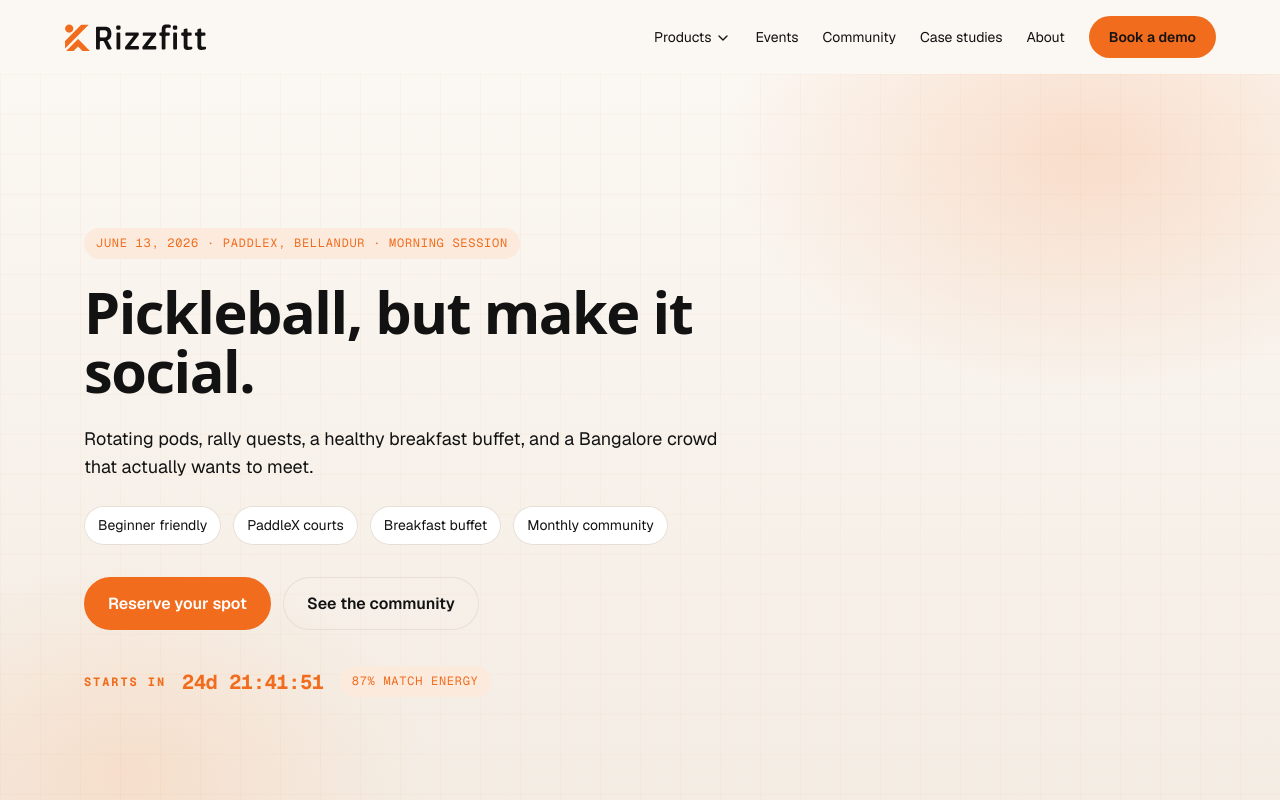
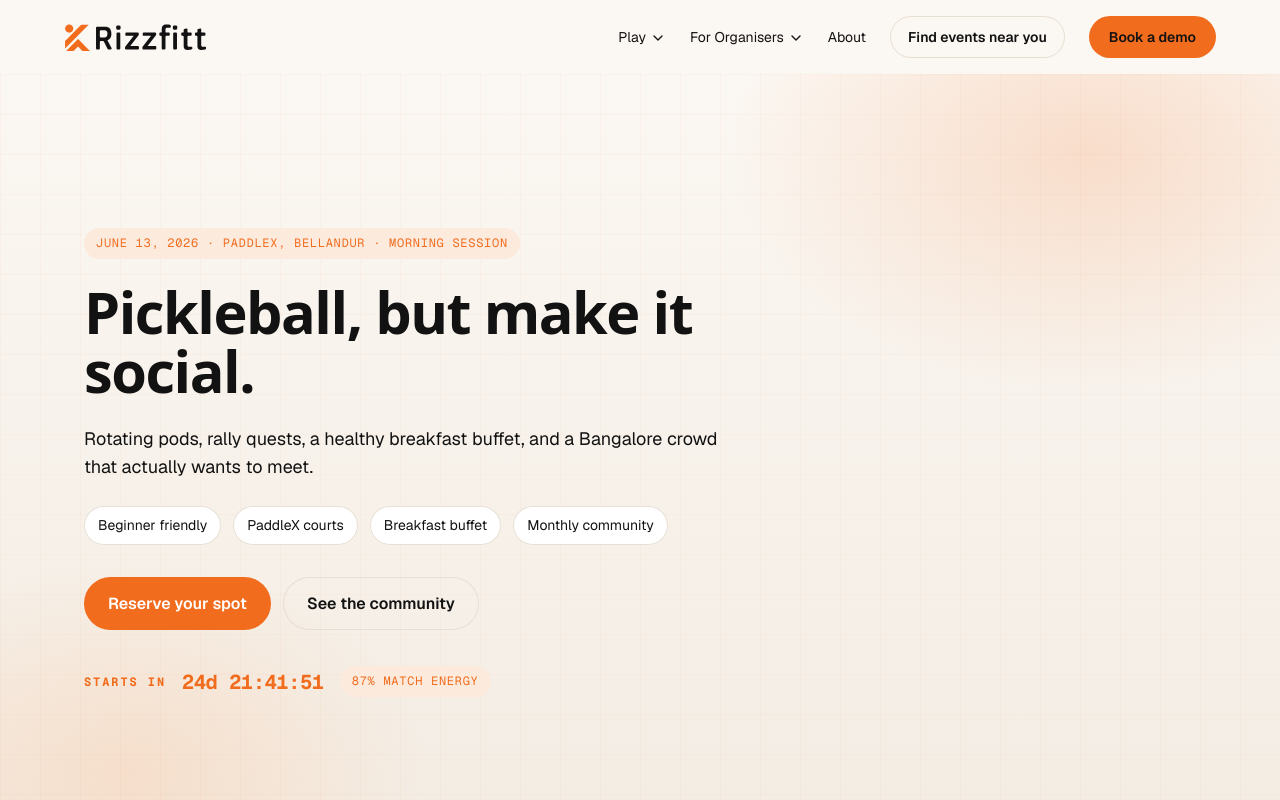
Before and after one commit to TheGraphicKing/rizzfitt-landing-page, a Next.js app: page /events/the-morning-community in a window 1280 px wide. Shown: the top 800 px of the page. Built offline with nearby package versions, Linux system fonts and the light colour scheme; a web font is replaced by a local one.

Commit message:
Task 3: two-path nav (Play / For Organisers) with a11y dropdowns + mobile sections, footer restructure, /pricing page, fix latent product 404s

```diff
--- a/components/layout/Footer.tsx
+++ b/components/layout/Footer.tsx
@@ -7,30 +7,23 @@ import { CONTACT, whatsappLink } from "@/lib/contact";
 
 const COLUMNS: { title: string; links: { label: string; href: string }[] }[] = [
   {
-    title: "Products",
+    title: "Play",
+    links: [
+      { label: "All events", href: "/events" },
+      { label: "Social mixers", href: "/mixers" },
+      { label: "RizzFitt Connect", href: "/products/connect" },
+      { label: "Find events near you", href: "/events" },
+    ],
+  },
+  {
+    title: "For organisers",
     links: [
       { label: "Tournament OS", href: "/products/tournament-os" },
       { label: "Community OS", href: "/products/community-os" },
       { label: "Run Club OS", href: "/products/run-clubs" },
-      { label: "RizzFitt Connect", href: "/products/connect" },
-    ],
-  },
-  {
-    title: "Events",
-    links: [
-      { label: "All events", href: "/events" },
-      { label: "Social mixers", href: "/community" },
-      { label: "List your tournament", href: "/list-your-tournament" },
       { label: "Case studies", href: "/case-studies" },
-    ],
-  },
-  {
-    title: "Community",
-    links: [
-      { label: "Social mixers", href: "/community" },
-      { label: "Run clubs", href: "/products/run-clubs" },
-      { label: "About", href: "/about" },
-      { label: "FAQ", href: "/faq" },
+      { label: "Pricing", href: "/pricing" },
+      { label: "Book a demo", href: "/book-a-demo" },
     ],
   },
   {
@@ -39,7 +32,7 @@ const COLUMNS: { title: string; links: { label: string; href: string }[] }[] = [
       { label: "Partner with us", href: "/partner-with-us" },
       { label: "Sponsor an event", href: "/partner-with-us" },
       { label: "Become a venue", href: "/partner-with-us" },
-      { label: "Creators", href: "/partner-with-us" },
+      { label: "List your tournament", href: "/list-your-tournament" },
     ],
   },
   {
--- a/components/layout/Nav.tsx
+++ b/components/layout/Nav.tsx
@@ -10,57 +10,70 @@ import {
   Users,
   Footprints,
   Handshake,
+  Calendar,
+  FileText,
+  Tag as TagIcon,
+  MapPin,
   type LucideIcon,
 } from "lucide-react";
-import { products } from "@/data";
 import { cn } from "@/lib/cn";
 import { Logo } from "./Logo";
 
-/** Lucide icon lookup for product entries (design system PART 6.2). */
-const PRODUCT_ICONS: Record<string, LucideIcon> = {
-  Trophy,
-  Users,
-  Footprints,
-  Handshake,
+type MenuItem = {
+  label: string;
+  href: string;
+  desc: string;
+  icon: LucideIcon;
+  soon?: boolean;
 };
 
-const PRIMARY_LINKS = [
-  { label: "Events", href: "/events" },
-  { label: "Community", href: "/community" },
-  { label: "Case studies", href: "/case-studies" },
-  { label: "About", href: "/about" },
-] as const;
+/** Two audience tracks. Hrefs are explicit (not slug-derived) so they always
+ *  resolve to the real routes. */
+const PLAY_MENU: MenuItem[] = [
+  { label: "Events", href: "/events", desc: "Every tournament, league & mixer", icon: Calendar },
+  { label: "Social Mixers", href: "/mixers", desc: "Beginner-friendly pickleball mornings", icon: Users },
+  { label: "RizzFitt Connect", href: "/products/connect", desc: "Find your next match", icon: Handshake, soon: true },
+];
+
+const ORG_MENU: MenuItem[] = [
+  { label: "Tournament OS", href: "/products/tournament-os", desc: "Run a tournament like a broadcast", icon: Trophy },
+  { label: "Community OS", href: "/products/community-os", desc: "Turn players into a community", icon: Users },
+  { label: "Run Club OS", href: "/products/run-clubs", desc: "Every Saturday, organised", icon: Footprints },
+  { label: "Case studies", href: "/case-studies", desc: "Real events, real numbers", icon: FileText },
+  { label: "Pricing", href: "/pricing", desc: "Simple, event-based pricing", icon: TagIcon },
+  { label: "Book a demo", href: "/book-a-demo", desc: "See it run, end to end", icon: Calendar },
+];
+
+type MenuKey = "play" | "org";
 
 /**
- * Sticky, mode-aware top navigation.
+ * Sticky, mode-aware top navigation split into two audience tracks: **Play**
+ * (players → events, mixers, Connect) and **For Organisers** (the software +
+ * case studies, pricing, demo), plus About and the two CTAs.
  *
- * - Colors follow the page mode via `--nav-text` / `--surface`; gains a solid
- *   background + hairline once scrolled (`.nav--scrolled`).
- * - Products dropdown is keyboard-operable (button with `aria-expanded`, closes
- *   on Escape / outside click / blur).
- * - Below the `lg` breakpoint it collapses to a hamburger that opens a full
- *   overlay menu (Escape to close, body scroll locked while open).
- * - Visible focus rings come from the global `:focus-visible` token.
+ * Accessibility:
+ * - Each track is a `button` with `aria-haspopup`/`aria-expanded`/`aria-controls`.
+ * - Opens on hover (with close-intent delay) AND on click / ArrowDown / Enter.
+ * - Escape closes and returns focus to the trigger; outside-click and focus-out
+ *   also close. On touch/keyboard there is no dead hover gap.
+ * - Below `lg` it collapses to a hamburger overlay with the same two tracks as
+ *   expandable (`aria-expanded`) sections.
  */
 export function Nav() {
   const [scrolled, setScrolled] = useState(false);
-  const [productsOpen, setProductsOpen] = useState(false);
+  const [openMenu, setOpenMenu] = useState<MenuKey | null>(null);
   const [mobileOpen, setMobileOpen] = useState(false);
-  const productsRef = useRef<HTMLDivElement>(null);
   const closeTimer = useRef<ReturnType<typeof setTimeout> | null>(null);
 
-  // Hover-intent: open immediately, close after a short delay so moving the
-  // cursor from the trigger to the menu doesn't dismiss it.
-  const openMenu = () => {
+  const open = (key: MenuKey) => {
     if (closeTimer.current) clearTimeout(closeTimer.current);
-    setProductsOpen(true);
+    setOpenMenu(key);
   };
-  const closeMenuSoon = () => {
+  const closeSoon = () => {
     if (closeTimer.current) clearTimeout(closeTimer.current);
-    closeTimer.current = setTimeout(() => setProductsOpen(false), 180);
+    closeTimer.current = setTimeout(() => setOpenMenu(null), 180);
   };
 
-  // Solid background after a little scroll.
   useEffect(() => {
     const onScroll = () => setScrolled(window.scrollY > 12);
     onScroll();
@@ -68,23 +81,11 @@ export function Nav() {
     return () => window.removeEventListener("scroll", onScroll);
   }, []);
 
-  // Close the dropdown on outside click.
-  useEffect(() => {
-    if (!productsOpen) return;
-    const onClick = (e: MouseEvent) => {
-      if (productsRef.current && !productsRef.current.contains(e.target as Node)) {
-        setProductsOpen(false);
-      }
-    };
-    document.addEventListener("mousedown", onClick);
-    return () => document.removeEventListener("mousedown", onClick);
-  }, [productsOpen]);
-
-  // Escape closes whatever is open; lock body scroll for the mobile overlay.
+  // Escape closes whatever is open.
   useEffect(() => {
     const onKey = (e: KeyboardEvent) => {
       if (e.key === "Escape") {
-        setProductsOpen(false);
+        setOpenMenu(null);
         setMobileOpen(false);
       }
     };
@@ -92,6 +93,7 @@ export function Nav() {
     return () => document.removeEventListener("keydown", onKey);
   }, []);
 
+  // Lock body scroll while the mobile overlay is open.
   useEffect(() => {
     document.documentElement.classList.toggle("lenis-stopped", mobileOpen);
     return () => document.documentElement.classList.remove("lenis-stopped");
@@ -104,133 +106,33 @@ export function Nav() {
       </Link>
 
       {/* Desktop links */}
-      <div
-        className="nav-links"
-        style={{ display: "flex", alignItems: "center", gap: "var(--space-5)" }}
-      >
-        {/* Products dropdown */}
-        <div
-          ref={productsRef}
-          style={{ position: "relative" }}
-          onMouseEnter={openMenu}
-          onMouseLeave={closeMenuSoon}
-        >
-          <button
-            type="button"
-            aria-haspopup="true"
-            aria-expanded={productsOpen}
-            aria-controls="products-menu"
-            onClick={() => setProductsOpen((v) => !v)}
-            style={{
-              display: "inline-flex",
-              alignItems: "center",
-              gap: 4,
-              color: "var(--nav-text)",
-              fontSize: "var(--fs-small)",
-            }}
-          >
-            Products
-            <ChevronDown
-              size={16}
-              style={{
-                transition: "transform var(--t-fast) var(--ease)",
-                transform: productsOpen ? "rotate(180deg)" : "none",
-              }}
+      <div className="nav-links" style={{ display: "flex", alignItems: "center", gap: "var(--space-5)" }}>
+        <NavDropdown
+          id="play-menu"
+          label="Play"
+          items={PLAY_MENU}
+          isOpen={openMenu === "play"}
+          onOpen={() => open("play")}
+          onCloseSoon={closeSoon}
+          onToggle={() => setOpenMenu((v) => (v === "play" ? null : "play"))}
+          onItemClick={() => setOpenMenu(null)}
         />
-          </button>
+        <NavDropdown
+          id="organisers-menu"
+          label="For Organisers"
+          items={ORG_MENU}
+          isOpen={openMenu === "org"}
+          onOpen={() => open("org")}
+          onCloseSoon={closeSoon}
+          onToggle={() => setOpenMenu((v) => (v === "org" ? null : "org"))}
+          onItemClick={() => setOpenMenu(null)}
+        />
 
-          {productsOpen ? (
-            <div
-              id="products-menu"
-              role="menu"
-              aria-label="Products"
-              onMouseEnter={openMenu}
-              onMouseLeave={closeMenuSoon}
-              style={{
-                position: "absolute",
-                top: "100%",
-                left: 0,
-                width: 320,
-                // Transparent bridge so the cursor can travel from the trigger
-                // into the panel without crossing a dead gap (which closed it).
-                paddingTop: "10px",
-                zIndex: "var(--z-nav)" as unknown as number,
-              }}
-            >
-            <div
-              style={{
-                padding: "var(--space-3)",
-                borderRadius: "var(--r-lg)",
-                background: "var(--surface-2)",
-                boxShadow: "inset 0 0 0 1px var(--border), var(--shadow-pop)",
-                display: "grid",
-                gap: 4,
-              }}
-            >
-              {products.map((p) => {
-                const Icon = PRODUCT_ICONS[p.icon] ?? Trophy;
-                const teaser = p.status === "teaser";
-                return (
-                  <Link
-                    key={p.id}
-                    href={teaser ? "/connect" : `/products/${p.slug}`}
-                    role="menuitem"
-                    onClick={() => setProductsOpen(false)}
-                    style={{
-                      display: "flex",
-                      gap: "var(--space-3)",
-                      padding: "var(--space-3)",
-                      borderRadius: "var(--r-md)",
-                      alignItems: "flex-start",
-                    }}
-                  >
-                    <span
-                      aria-hidden
-                      style={{
-                        display: "grid",
-                        placeItems: "center",
-                        width: 36,
-                        height: 36,
-                        borderRadius: "var(--r-sm)",
-                        background: "var(--accent-soft)",
-                        color: "var(--accent)",
-                        flexShrink: 0,
-                      }}
-                    >
-                      <Icon size={20} />
-                    </span>
-                    <span style={{ display: "grid", gap: 2 }}>
-                      <span
-                        style={{
-                          fontWeight: 600,
-                          display: "inline-flex",
-                          gap: 8,
-                          alignItems: "center",
-                        }}
-                      >
-                        {p.name}
-                        {teaser ? (
-                          <span className="tag" style={{ padding: "2px 8px" }}>
-                            Soon
-                          </span>
-                        ) : null}
-                      </span>
-                      <span className="small muted">{p.tagline}</span>
-                    </span>
+        <Link href="/about">About</Link>
+
+        <Link href="/events" className="btn btn-ghost" style={{ padding: "10px 18px" }}>
+          Find events near you
         </Link>
-                );
-              })}
-            </div>
-            </div>
-          ) : null}
-        </div>
-
-        {PRIMARY_LINKS.map((l) => (
-          <Link key={l.href} href={l.href}>
-            {l.label}
-          </Link>
-        ))}
-
         <Link href="/book-a-demo" className="btn btn-primary" style={{ padding: "10px 20px" }}>
           Book a demo
         </Link>
@@ -263,7 +165,8 @@ export function Nav() {
             padding: "var(--space-5) var(--gutter)",
             display: "flex",
             flexDirection: "column",
-            gap: "var(--space-6)",
+            gap: "var(--space-5)",
+            overflowY: "auto",
           }}
         >
           <div style={{ display: "flex", justifyContent: "space-between", alignItems: "center" }}>
@@ -273,30 +176,24 @@ export function Nav() {
             </button>
           </div>
 
-          <div className="stack" style={{ gap: "var(--space-4)" }}>
-            <span className="eyebrow">Products</span>
-            {products.map((p) => (
-              <Link
-                key={p.id}
-                href={p.status === "teaser" ? "/connect" : `/products/${p.slug}`}
-                onClick={() => setMobileOpen(false)}
-                className="h3"
-              >
-                {p.name}
-              </Link>
-            ))}
-          </div>
-
+          <MobileSection title="Play" items={PLAY_MENU} onNavigate={() => setMobileOpen(false)} />
+          <hr className="court-rule" />
+          <MobileSection title="For Organisers" items={ORG_MENU} onNavigate={() => setMobileOpen(false)} />
           <hr className="court-rule" />
 
-          <div className="stack" style={{ gap: "var(--space-4)" }}>
-            {PRIMARY_LINKS.map((l) => (
-              <Link key={l.href} href={l.href} onClick={() => setMobileOpen(false)} className="h3">
-                {l.label}
+          <Link href="/about" onClick={() => setMobileOpen(false)} className="h3">
+            About
           </Link>
-            ))}
-          </div>
 
+          <div className="stack" style={{ gap: "var(--space-3)", marginTop: "auto" }}>
+            <Link
+              href="/events"
+              className="btn btn-ghost"
+              onClick={() => setMobileOpen(false)}
+              style={{ justifyContent: "center" }}
+            >
+              <MapPin size={18} /> Find events near you
+            </Link>
             <Link
               href="/book-a-demo"
               className="btn btn-primary"
@@ -306,7 +203,221 @@ export function Nav() {
               Book a demo
             </Link>
           </div>
+        </div>
       ) : null}
     </nav>
   );
 }
+
+/* ── Desktop dropdown ─────────────────────────────────────────────────── */
+function NavDropdown({
+  id,
+  label,
+  items,
+  isOpen,
+  onOpen,
+  onCloseSoon,
+  onToggle,
+  onItemClick,
+}: {
+  id: string;
+  label: string;
+  items: MenuItem[];
+  isOpen: boolean;
+  onOpen: () => void;
+  onCloseSoon: () => void;
+  onToggle: () => void;
+  onItemClick: () => void;
+}) {
+  const containerRef = useRef<HTMLDivElement>(null);
+  const firstItemRef = useRef<HTMLAnchorElement>(null);
+
+  // When opened via keyboard, move focus into the panel.
+  const handleTriggerKey = (e: React.KeyboardEvent) => {
+    if (e.key === "ArrowDown") {
+      e.preventDefault();
+      onOpen();
+      requestAnimationFrame(() => firstItemRef.current?.focus());
+    }
+  };
+
+  // Close if focus leaves the whole group (keyboard tab-out).
+  const handleBlur = (e: React.FocusEvent) => {
+    if (!containerRef.current?.contains(e.relatedTarget as Node)) onCloseSoon();
+  };
+
+  return (
+    <div
+      ref={containerRef}
+      style={{ position: "relative" }}
+      onMouseEnter={onOpen}
+      onMouseLeave={onCloseSoon}
+      onBlur={handleBlur}
+    >
+      <button
+        type="button"
+        aria-haspopup="true"
+        aria-expanded={isOpen}
+        aria-controls={id}
+        onClick={onToggle}
+        onKeyDown={handleTriggerKey}
+        style={{
+          display: "inline-flex",
+          alignItems: "center",
+          gap: 4,
+          color: "var(--nav-text)",
+          fontSize: "var(--fs-small)",
+        }}
+      >
+        {label}
+        <ChevronDown
+          size={16}
+          style={{
+            transition: "transform var(--t-fast) var(--ease)",
+            transform: isOpen ? "rotate(180deg)" : "none",
+          }}
+        />
+      </button>
+
+      {isOpen ? (
+        <div
+          id={id}
+          role="menu"
+          aria-label={label}
+          onMouseEnter={onOpen}
+          onMouseLeave={onCloseSoon}
+          style={{
+            position: "absolute",
+            top: "100%",
+            left: 0,
+            width: 320,
+            // Transparent bridge so the cursor can cross from trigger to panel.
+            paddingTop: "10px",
+            zIndex: "var(--z-nav)" as unknown as number,
+          }}
+        >
+          <div
+            style={{
+              padding: "var(--space-3)",
+              borderRadius: "var(--r-lg)",
+              background: "var(--surface-2)",
+              boxShadow: "inset 0 0 0 1px var(--border), var(--shadow-pop)",
+              display: "grid",
+              gap: 4,
+            }}
+          >
+            {items.map((item, i) => {
+              const Icon = item.icon;
+              return (
+                <Link
+                  key={item.href + item.label}
+                  href={item.href}
+                  role="menuitem"
+                  ref={i === 0 ? firstItemRef : undefined}
+                  onClick={onItemClick}
+                  style={{
+                    display: "flex",
+                    gap: "var(--space-3)",
+                    padding: "var(--space-3)",
+                    borderRadius: "var(--r-md)",
+                    alignItems: "flex-start",
+                  }}
+                >
+                  <span
+                    aria-hidden
+                    style={{
+                      display: "grid",
+                      placeItems: "center",
+                      width: 36,
+                      height: 36,
+                      borderRadius: "var(--r-sm)",
+                      background: "var(--accent-soft)",
+                      color: "var(--accent)",
+                      flexShrink: 0,
+                    }}
+                  >
+                    <Icon size={20} />
+                  </span>
+                  <span style={{ display: "grid", gap: 2 }}>
+                    <span style={{ fontWeight: 600, display: "inline-flex", gap: 8, alignItems: "center" }}>
+                      {item.label}
+                      {item.soon ? (
+                        <span className="tag" style={{ padding: "2px 8px" }}>
+                          Soon
+                        </span>
+                      ) : null}
+                    </span>
+                    <span className="small muted">{item.desc}</span>
+                  </span>
+                </Link>
+              );
+            })}
+          </div>
+        </div>
+      ) : null}
+    </div>
+  );
+}
+
+/* ── Mobile expandable section ────────────────────────────────────────── */
+function MobileSection({
+  title,
+  items,
+  onNavigate,
+}: {
+  title: string;
+  items: MenuItem[];
+  onNavigate: () => void;
+}) {
+  const [expanded, setExpanded] = useState(true);
+  const regionId = `mobile-${title.replace(/\s+/g, "-").toLowerCase()}`;
+
+  return (
+    <div className="stack" style={{ gap: "var(--space-3)" }}>
+      <button
+        type="button"
+        aria-expanded={expanded}
+        aria-controls={regionId}
+        onClick={() => setExpanded((v) => !v)}
+        style={{
+          display: "flex",
+          alignItems: "center",
+          justifyContent: "space-between",
+          color: "var(--text)",
+        }}
+      >
+        <span className="eyebrow">{title}</span>
+        <ChevronDown
+          size={18}
+          style={{ transform: expanded ? "rotate(180deg)" : "none", transition: "transform var(--t-fast) var(--ease)" }}
+        />
+      </button>
+      {expanded ? (
+        <div id={regionId} className="stack" style={{ gap: "var(--space-4)", paddingLeft: 4 }}>
+          {items.map((item) => {
+            const Icon = item.icon;
+            return (
+              <Link
+                key={item.href + item.label}
+                href={item.href}
+                onClick={onNavigate}
+                className="cluster"
+                style={{ gap: "var(--space-3)", alignItems: "center" }}
+              >
+                <Icon size={20} style={{ color: "var(--accent)", flexShrink: 0 }} aria-hidden />
+                <span className="h3" style={{ fontSize: "1.25rem" }}>
+                  {item.label}
+                </span>
+                {item.soon ? (
+                  <span className="tag" style={{ padding: "2px 8px" }}>
+                    Soon
+                  </span>
+                ) : null}
+              </Link>
+            );
+          })}
+        </div>
+      ) : null}
+    </div>
+  );
+}
```
Also changed, not shown: app/pricing/page.tsx (added, +131 -0 lines). Lines whose indentation alone changed are shown as unchanged.
